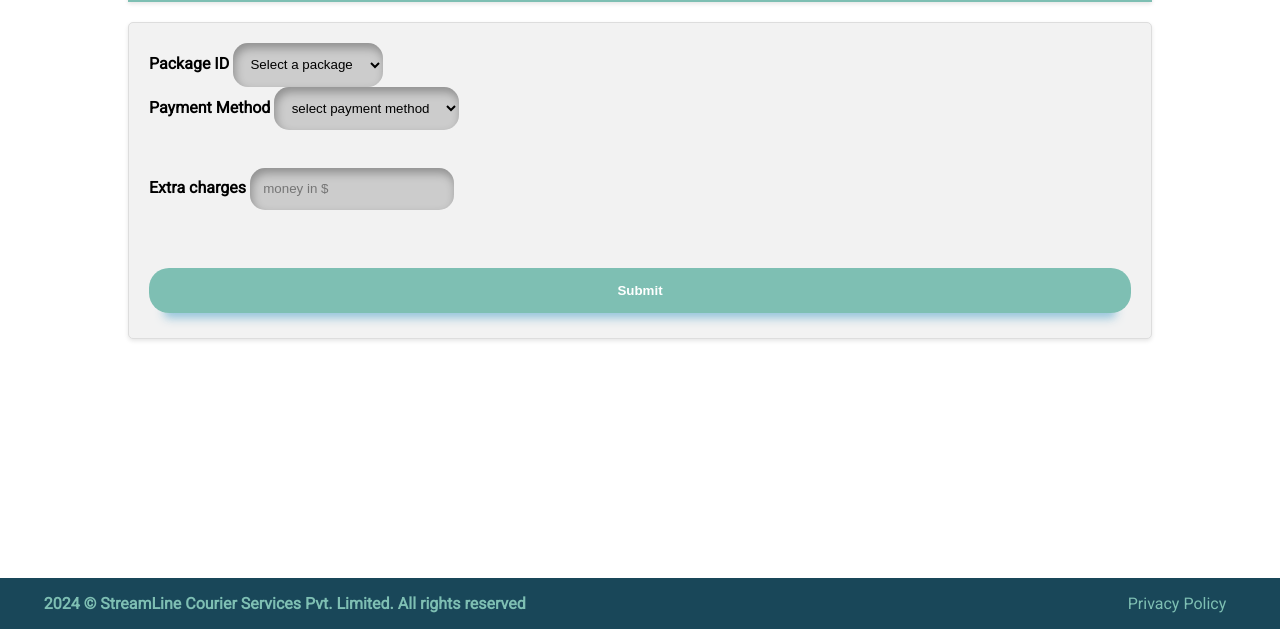
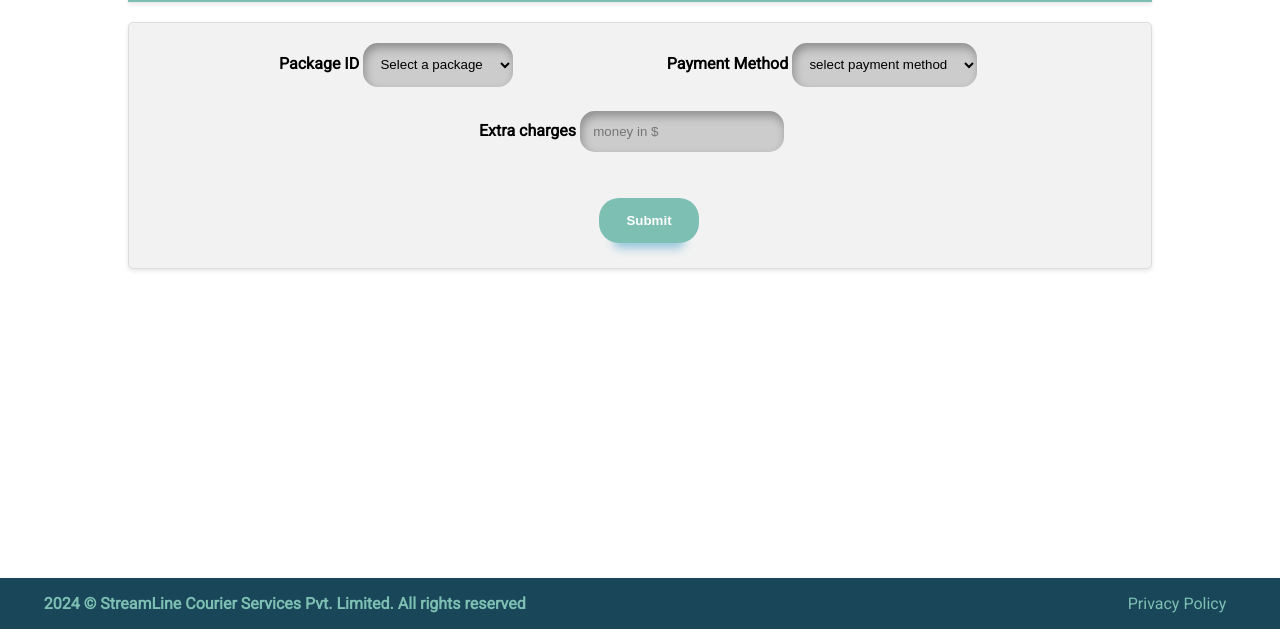
Before and after one commit to AbdulMoiz77/Streamline-Courier, a website: page public/Admin/manage_payments.html in a window 1280 px wide. Shown: the part 171-800 px from the top of the page. Drawn offline with Linux system fonts and the light colour scheme.

Commit message:
Update admin.css

```diff
--- a/public/Admin/admin.css
+++ b/public/Admin/admin.css
@@ -186,7 +186,7 @@ td label {
 #routing_vehicle{
     display: inline-block;
     position: relative;
-    left: 260px;
+    left: 320px;
 }
 
 #routing_package{
@@ -332,7 +332,7 @@ span{
 #manage_package_Pid{
     display: inline-block;
     position: relative;
-    left: 130px;
+    left: 340px;
     padding-bottom: 5px;
 }
 
@@ -404,3 +404,31 @@ footer a {
 footer a:hover {
     text-decoration: underline;
 }
+
+#Pid_payment {
+    display: inline-block;
+    position: relative;
+    left: 130px;
+    padding-bottom: 5px;
+}
+
+#paymentMethod {
+    display: inline-block;
+    position: relative;
+    left: 280px;
+    padding-bottom: 5px;
+}
+
+#extraCharges {
+    position: relative;
+    left: 330px;
+    display: inline-block;
+    padding-bottom: 7px;
+}
+
+#payment_submit {
+    display: inline-block;
+    width: 100px;
+    position: relative;
+    left: 450px;
+}
```
